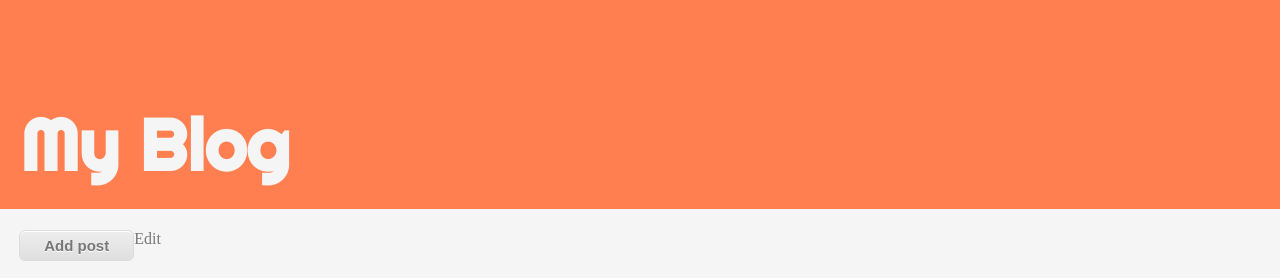
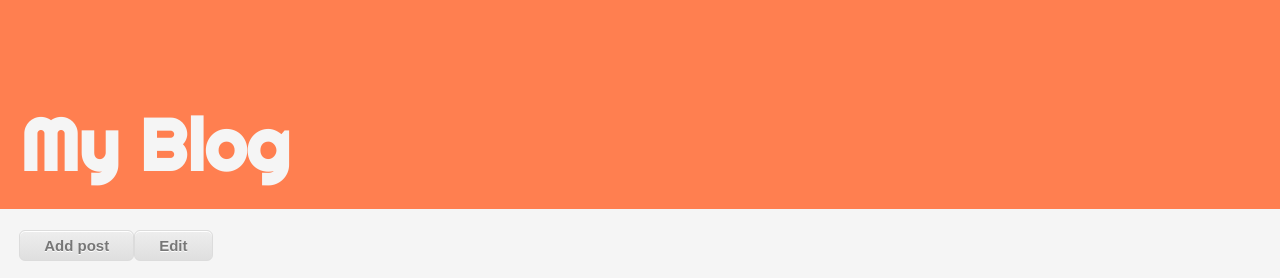
Before and after one commit to nathan-bethea/nbethe1-webapp, a Django app: page /post/1 in a window 1280 px wide. Shown: the top 278 px of the page. Run offline with Django 3.2, Linux system fonts and the light colour scheme; a user stored in the database is signed in; data comes from the database, SQL or seed files in the repository; some libraries are stand-ins or nearby versions.

Commit message:
Update post_detail.html

```diff
--- a/blog/templates/blog/post_detail.html
+++ b/blog/templates/blog/post_detail.html
@@ -3,7 +3,7 @@
 {% block content %}
 {% if user.is_authenticated %}
 <div class="edit">
-<a href="{% url 'post_edit' pk=post.pk %}">
+<a class="myButton" href="{% url 'post_edit' pk=post.pk %}">
   Edit
 </a>
 </div>
```
